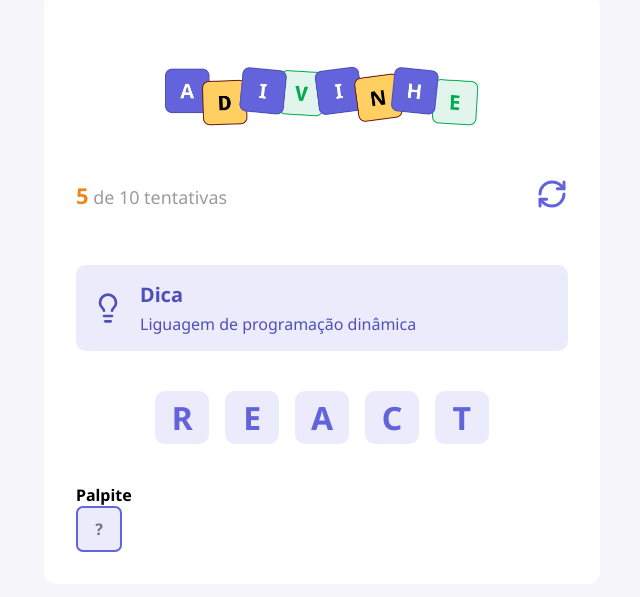
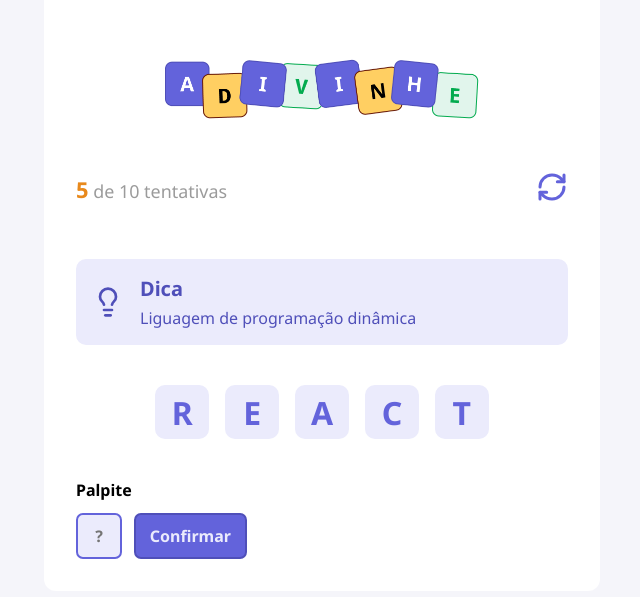
Before and after one commit to Raphael-Steimvacher/Adivinhe, a React (Vite) app: page / in a window 1280 px wide. Shown: the part 111-708 px from the top of the page, without its empty margins (318-958 px from the left). Built offline with nearby package versions, Linux system fonts and the light colour scheme.

Commit message:
Criando e estilizando o componente de Button

```diff
--- a/src/App.tsx
+++ b/src/App.tsx
@@ -1,7 +1,8 @@
 import { Header } from "./components/Header"
 import { Tip } from "./components/Tip"
-import { Letter } from "./components/letter"
-import { Input } from "./components/input"
+import { Letter } from "./components/Letter"
+import { Input } from "./components/Input"
+import { Button } from "./components/Button"
 
 import styles from "./app.module.css"
 
@@ -26,9 +27,12 @@
 
         <h4>Palpite</h4>
 
-        <div>
+        <div className={styles.guess}>
           <Input autoFocus maxLength={1} placeholder="?" />
+          <Button title="Confirmar"/>
         </div>
+
+
       </main>
     </div>
   )
--- a/src/app.module.css
+++ b/src/app.module.css
@@ -25,3 +25,10 @@
 
   margin: 2.5rem 0;
 }
+
+.guess {
+  display: flex;
+  gap: 0.75rem;
+
+  margin-top: 0.75rem;
+}
--- /dev/null
+++ b/src/components/Button/index.tsx
@@ -0,0 +1,13 @@
+import style from "./styles.module.css"
+
+type Props = React.ComponentProps<"button"> & {
+  title: string
+}
+
+export function Button({ title, ...rest }: Props) {
+  return (
+    <button type="button" className={style.button} {...rest}>
+      {title}
+    </button>
+  )
+}
--- /dev/null
+++ b/src/components/Button/styles.module.css
@@ -0,0 +1,13 @@
+.button{
+  height: 2.87rem;
+  border-radius: 0.43rem;
+
+  background-color: #6363db;
+  border: 0.125rem solid #4f4fb9;
+  color: #ebebfc;
+
+  padding: 0 0.87rem;
+  font-size: 1rem;
+  font-weight: 700;
+
+}
--- a/src/global.css
+++ b/src/global.css
@@ -10,14 +10,12 @@
 
 body {
   background-color: #f5f5fa;
-
   font-family: "noto sans", serif;
-  font-optical-sizing: auto;
 }
 
-input {
+input,
+button {
   font-family: "noto sans", serif;
-  font-optical-sizing: auto;
 }
 
 button {
```
